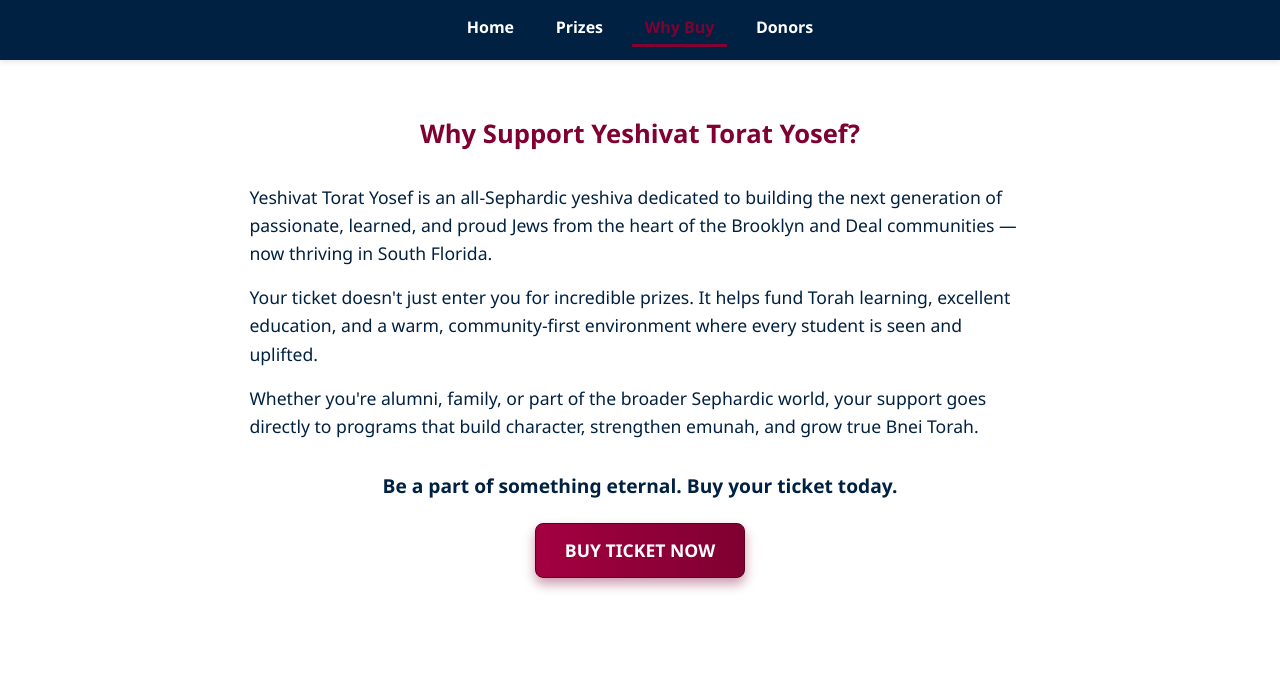
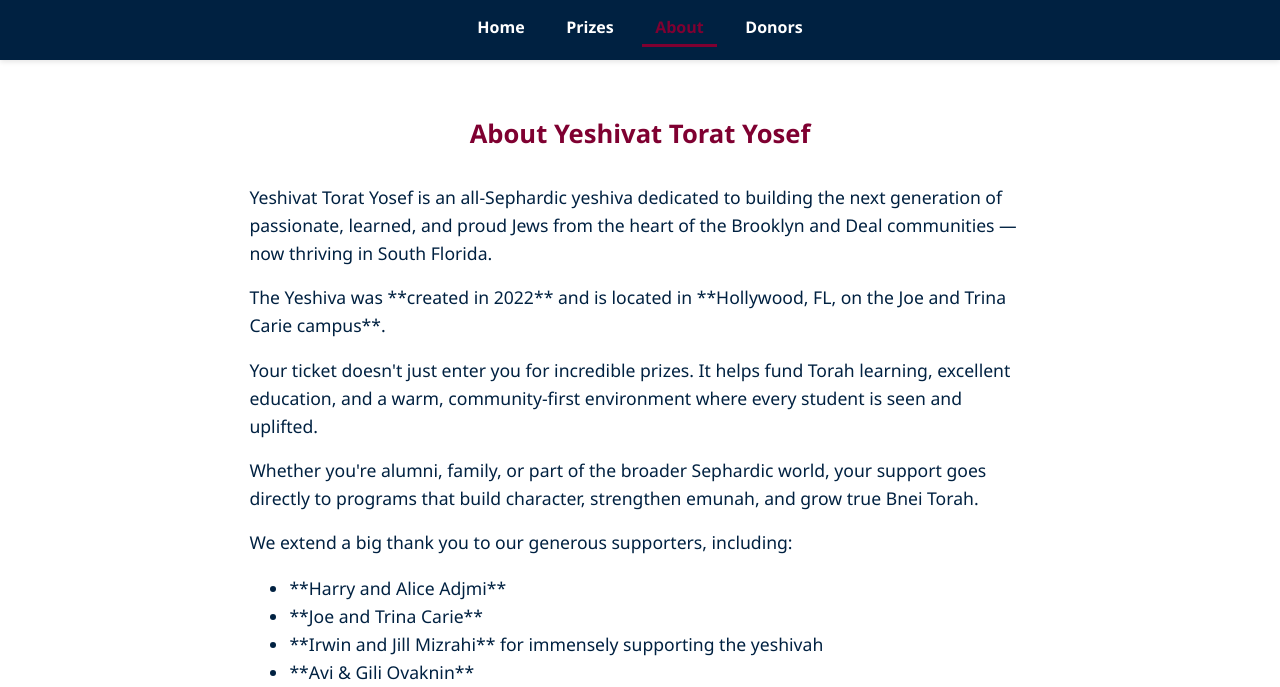
Before and after one commit to ToratYosef/ToratYosef..github.io, a website: page why.html in a window 1280 px wide. Shown: the part 113-800 px from the top of the page. Drawn offline with Linux system fonts and the light colour scheme.

Commit message:
Update why.html

```diff
--- a/why.html
+++ b/why.html
@@ -5,7 +5,7 @@
 <meta name="theme-color" content="#ffffff">
   <meta charset="UTF-8" />
   <meta name="viewport" content="width=device-width, initial-scale=1.0"/>
-  <title>Why Buy - Yeshivat Torat Yosef Raffle</title>
+  <title>About - Yeshivat Torat Yosef Raffle</title>
   <style>
     :root {
       --primary-bg: #ffffff;
@@ -14,7 +14,7 @@
       --accent: #7F0031;
       --hover: #590023;
       --button-gradient-start: #a30040; /* Added for consistency */
-      --button-gradient-end: #7F0031;   /* Added for consistency */
+      --button-gradient-end: #7F0031;    /* Added for consistency */
     }
 
     /* Added body flex for consistent layout with other pages */
@@ -188,20 +188,31 @@
   <nav>
     <a href="index.html" class="nav-link">Home</a>
     <a href="prizes.html" class="nav-link">Prizes</a>
-    <a href="why.html" class="active">Why Buy</a>
+    <a href="about.html" class="active">About</a>
     <a href="donors.html" class="nav-link">Donors</a>
 
   </nav>
 
   <div class="container">
-    <h1>Why Support Yeshivat Torat Yosef?</h1>
+    <h1>About Yeshivat Torat Yosef</h1>
 
     <div class="reasons">
       <p>Yeshivat Torat Yosef is an all-Sephardic yeshiva dedicated to building the next generation of passionate, learned, and proud Jews from the heart of the Brooklyn and Deal communities — now thriving in South Florida.</p>
 
+      <p>The Yeshiva was **created in 2022** and is located in **Hollywood, FL, on the Joe and Trina Carie campus**.</p>
+
       <p>Your ticket doesn't just enter you for incredible prizes. It helps fund Torah learning, excellent education, and a warm, community-first environment where every student is seen and uplifted.</p>
 
       <p>Whether you're alumni, family, or part of the broader Sephardic world, your support goes directly to programs that build character, strengthen emunah, and grow true Bnei Torah.</p>
+
+      <p>We extend a big thank you to our generous supporters, including:</p>
+      <ul>
+        <li>**Harry and Alice Adjmi**</li>
+        <li>**Joe and Trina Carie**</li>
+        <li>**Irwin and Jill Mizrahi** for immensely supporting the yeshivah</li>
+        <li>**Avi & Gili Ovaknin**</li>
+        <li>**Adam Sassounes**</li>
+      </ul>
     </div>
 
     <div class="cta">
@@ -235,8 +246,8 @@
           // Only modify if it's an internal link and not already pointing to current page's active state
           if (originalHref && !originalHref.startsWith('http') && !link.classList.contains('active')) {
             const newHref = originalHref.includes('?')
-                           ? `${originalHref}&ref=${referrerId}`
-                           : `${originalHref}?ref=${referrerId}`;
+                               ? `${originalHref}&ref=${referrerId}`
+                               : `${originalHref}?ref=${referrerId}`;
             link.href = newHref;
           }
         });
@@ -246,8 +257,8 @@
             const originalHref = buyLinkMain.getAttribute('href');
             if (originalHref && !originalHref.startsWith('http')) {
                 const newHref = originalHref.includes('?')
-                               ? `${originalHref}&ref=${referrerId}`
-                               : `${originalHref}?ref=${referrerId}`;
+                                     ? `${originalHref}&ref=${referrerId}`
+                                     : `${originalHref}?ref=${referrerId}`;
                 buyLinkMain.href = newHref;
             }
         }
```
